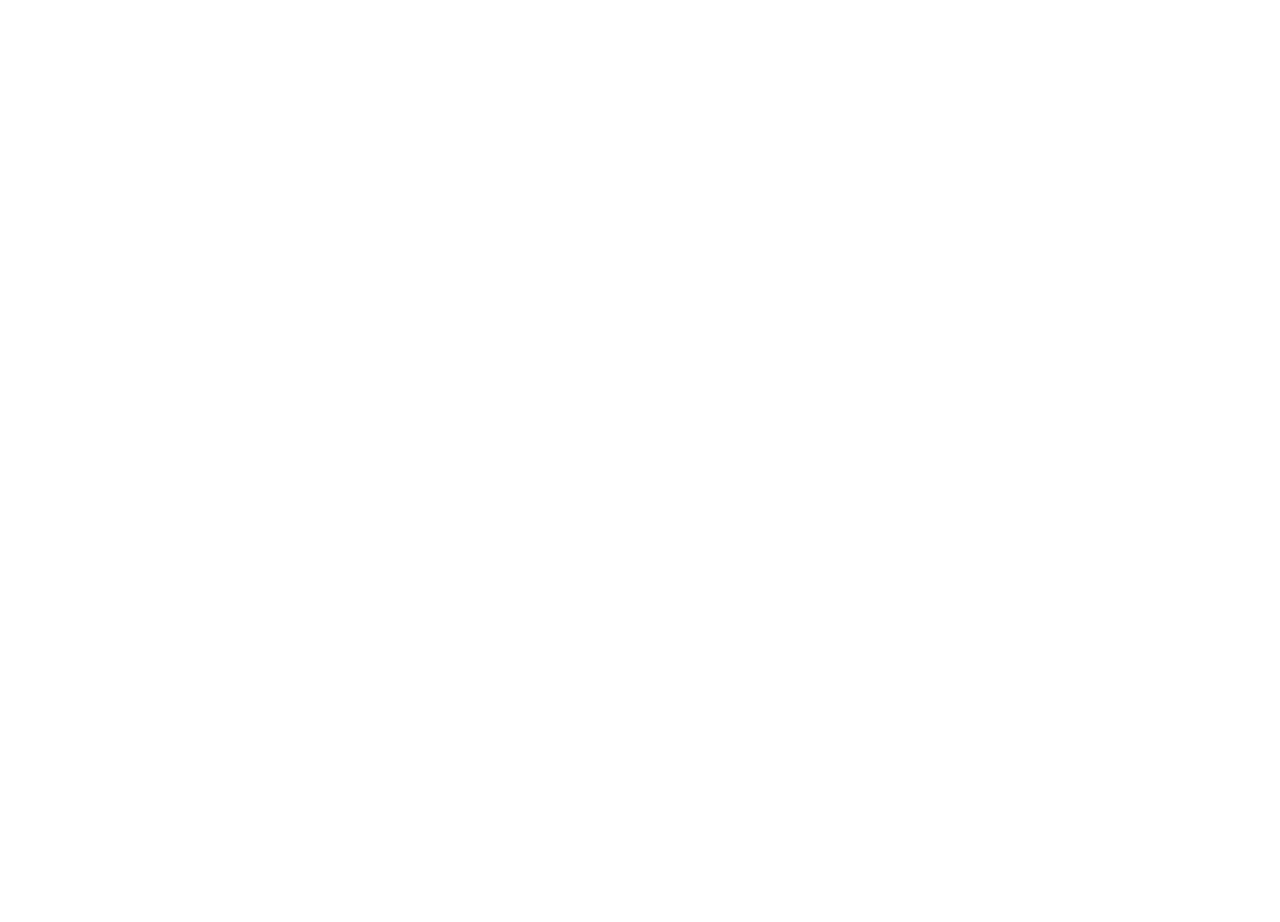
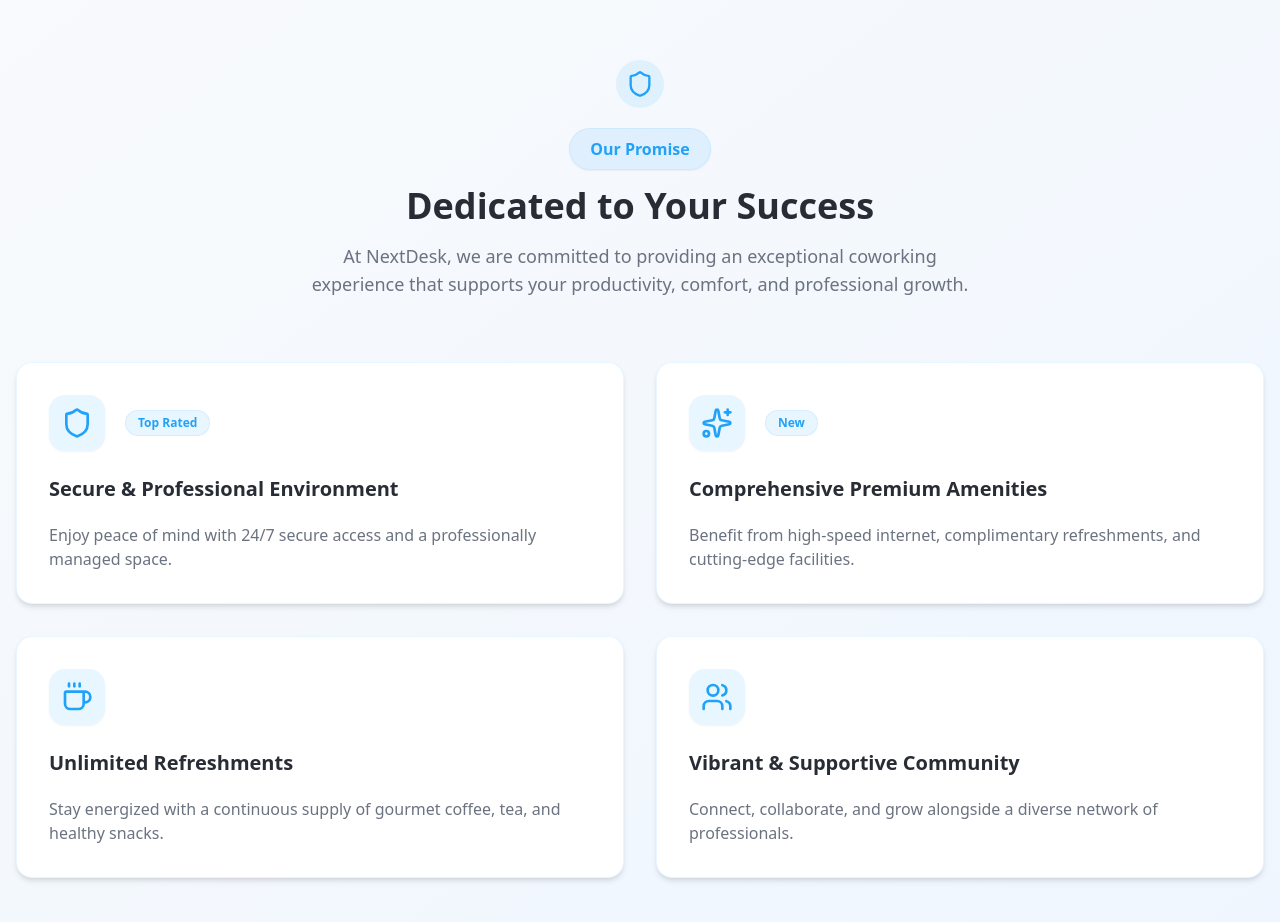
Before and after one commit to henrydaoo/nextdesk, a React (Vite) app: page / in a window 1280 px wide. Shown: the part 3860-4782 px from the top of the page. Before the commit the page ends 3840 px from the top, so only its background shows below. Built offline with nearby package versions, Linux system fonts and the light colour scheme.

Commit message:
feat: add commitment section

```diff
--- a/src/App.tsx
+++ b/src/App.tsx
@@ -3,6 +3,7 @@
 import ServicesSection from "./components/ServicesSection";
 import StatsSection from "./components/StatsSection";
 import HowItWorksSection from "./components/HowItWorksSection";
+import CommitmentSection from "./components/CommitmentSection";
 
 const App = () => {
   return (
@@ -12,6 +13,7 @@
       <ServicesSection />
       <StatsSection />
       <HowItWorksSection />
+      <CommitmentSection />
     </div>
   );
 };
--- /dev/null
+++ b/src/components/CommitmentSection.tsx
@@ -0,0 +1,112 @@
+import { useEffect, useState } from "react";
+import { Shield, Coffee, Users, Sparkles } from "lucide-react";
+
+const CommitmentSection = () => {
+  const [isVisible, setIsVisible] = useState(false);
+
+  useEffect(() => {
+    const observer = new IntersectionObserver(
+      ([entry]) => {
+        if (entry.isIntersecting) {
+          setIsVisible(true);
+        }
+      },
+      { threshold: 0.1 }
+    );
+
+    const element = document.getElementById("commitment");
+    if (element) observer.observe(element);
+
+    return () => observer.disconnect();
+  }, []);
+
+  const commitments = [
+    {
+      icon: Shield,
+      title: "Secure & Professional Environment",
+      description:
+        "Enjoy peace of mind with 24/7 secure access and a professionally managed space.",
+      tag: "Top Rated",
+    },
+    {
+      icon: Sparkles,
+      title: "Comprehensive Premium Amenities",
+      description:
+        "Benefit from high-speed internet, complimentary refreshments, and cutting-edge facilities.",
+      tag: "New",
+    },
+    {
+      icon: Coffee,
+      title: "Unlimited Refreshments",
+      description:
+        "Stay energized with a continuous supply of gourmet coffee, tea, and healthy snacks.",
+      tag: null,
+    },
+    {
+      icon: Users,
+      title: "Vibrant & Supportive Community",
+      description:
+        "Connect, collaborate, and grow alongside a diverse network of professionals.",
+      tag: null,
+    },
+  ];
+
+  return (
+    <section
+      id="commitment"
+      className="py-20 bg-gradient-to-br from-slate-50 to-blue-50"
+    >
+      <div className="container mx-auto px-4">
+        <div className={`mb-16 fade-in ${isVisible ? "visible" : ""}`}>
+          <div className="flex flex-col items-center justify-center gap-3">
+            <span className="inline-flex items-center justify-center w-12 h-12 rounded-full bg-primary/10 mb-2">
+              <Shield className="w-7 h-7 text-primary" />
+            </span>
+            <span className="bg-primary/10 text-primary px-5 py-2 rounded-full text-base font-semibold border border-primary/10 shadow-sm">
+              Our Promise
+            </span>
+          </div>
+          <h2 className="text-3xl md:text-4xl font-bold text-foreground text-center mt-4 mb-4">
+            Dedicated to Your Success
+          </h2>
+          <p className="text-lg text-muted-foreground max-w-2xl mx-auto text-center">
+            At NextDesk, we are committed to providing an exceptional coworking
+            experience that supports your productivity, comfort, and
+            professional growth.
+          </p>
+        </div>
+
+        <div className="grid md:grid-cols-2 gap-8">
+          {commitments.map((commitment, index) => (
+            <div
+              key={index}
+              className={`relative p-8 bg-white border border-primary/10 rounded-2xl shadow-md hover:shadow-xl hover:scale-[1.03] transition-all duration-300 flex flex-col gap-4 fade-in ${
+                isVisible ? "visible" : ""
+              }`}
+              style={{ animationDelay: `${index * 120}ms` }}
+            >
+              <div className="flex items-center gap-3 mb-2">
+                <span className="w-14 h-14 bg-primary/10 rounded-2xl flex items-center justify-center shadow-sm">
+                  <commitment.icon className="w-8 h-8 text-primary" />
+                </span>
+                {commitment.tag && (
+                  <span className="ml-2 px-3 py-1 bg-primary/10 text-primary text-xs font-semibold rounded-full border border-primary/10">
+                    {commitment.tag}
+                  </span>
+                )}
+              </div>
+              <h3 className="text-xl font-semibold text-foreground mb-1">
+                {commitment.title}
+              </h3>
+              <p className="text-muted-foreground text-base">
+                {commitment.description}
+              </p>
+            </div>
+          ))}
+        </div>
+      </div>
+    </section>
+  );
+};
+
+export default CommitmentSection;
```
